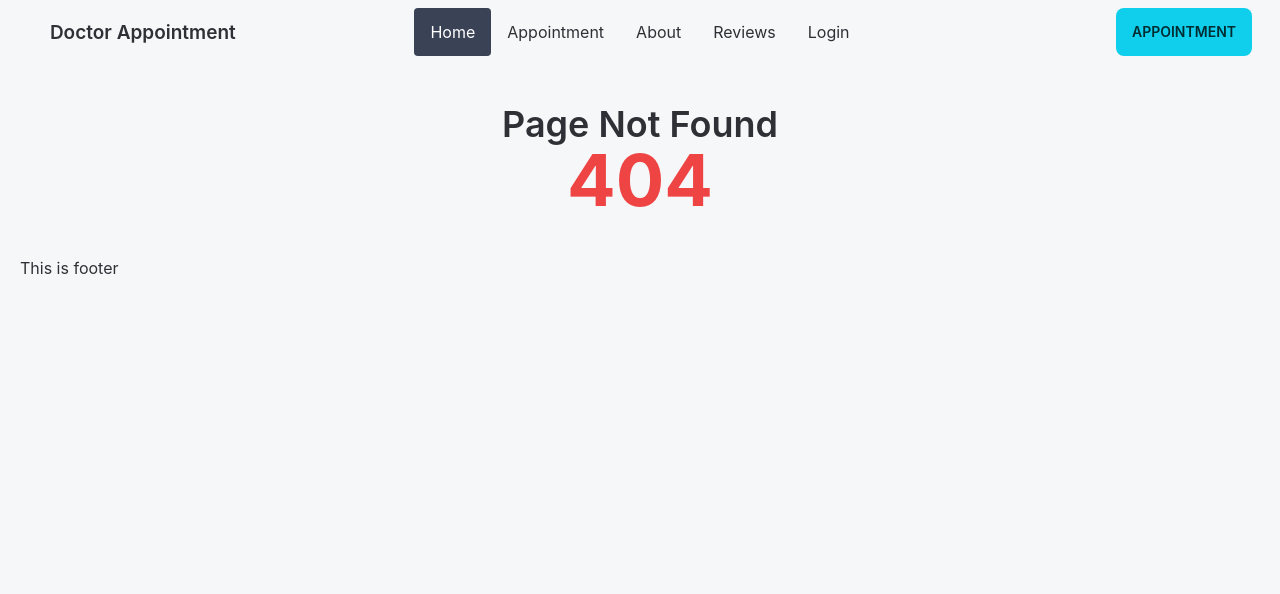
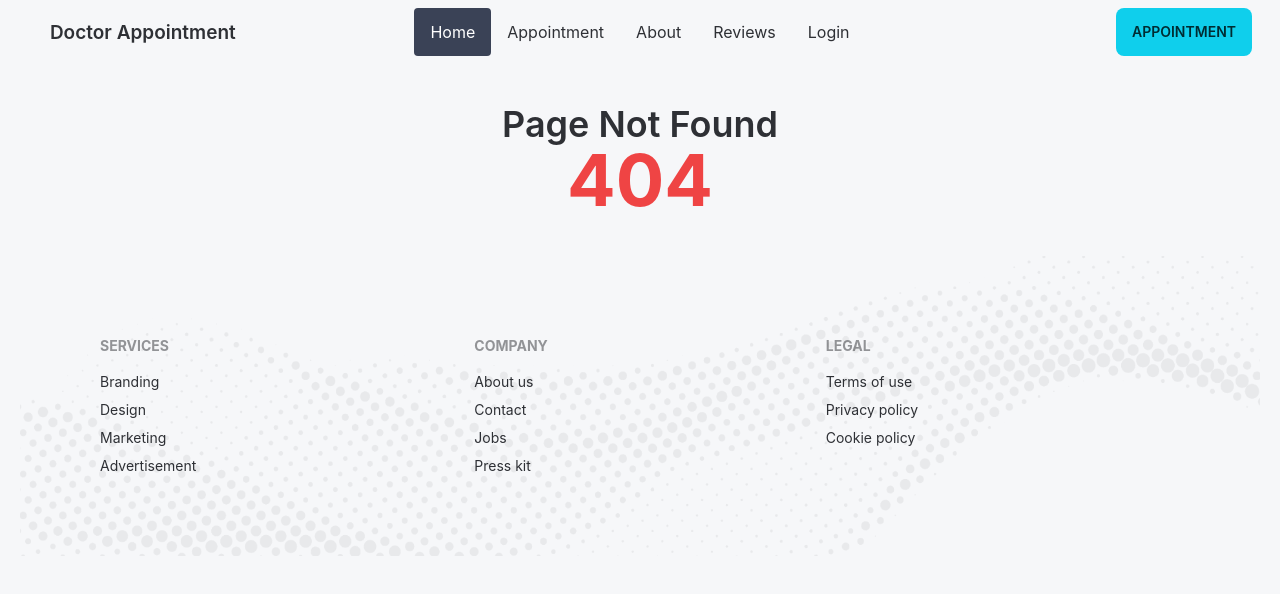
Before and after one commit to islammd39/doctor-appointment-wesite, a React (Create React App) app: page /appointment in a window 1280 px wide. Before the commit this address had no page. Shown: the top 594 px of the page. Built offline with nearby package versions, Linux system fonts and the light colour scheme.

Commit message:
upload footer componenet

```diff
--- /dev/null
+++ b/src/Pages/Home/ContactUs/ContactUs.js
@@ -0,0 +1,26 @@
+import React from 'react';
+import contact from "../../../assets/images/appointment.png"
+
+const ContactUs = () => {
+    return (
+        <section style={{
+            background:`url(${contact})`,
+            backgroundSize:"cover"
+            }} className="py-10 lg:my-20 m-2 rounded">
+            <div className='text-center'>
+            <h4 className='text-xl text-secondary font-semibold'>Contact Us</h4>
+            <h2 className='text-white text-2xl mb-5'>Stay connected with us</h2>
+            <form className=' grid grid-cols-1'>
+            <input type="email" placeholder="Your email" className="input w-80 lg:w-5/12 mx-auto mt-5" />
+            <input type="text" placeholder="Subject" className="input w-80 lg:w-5/12 mx-auto my-5"/>
+            <textarea className="textarea w-80 lg:w-5/12 mx-auto h-28 mb-5" placeholder="Bio"></textarea>
+            <div>
+            <button className='btn btn-primary text-white mt-5' type="submit">Submit</button>
+            </div>
+            </form>
+            </div>
+        </section>
+    );
+};
+
+export default ContactUs;
--- a/src/Pages/Home/Home/Home.js
+++ b/src/Pages/Home/Home/Home.js
@@ -1,8 +1,10 @@
 import React from 'react';
 import Banner from '../Banner/Banner';
+import ContactUs from '../ContactUs/ContactUs';
 import InfoCard from '../InfoCard/InfoCard';
 import MakeAppointment from '../MakeAppointment/MakeAppointment';
 import ServiceData from '../Service/ServiceData';
+import Testimonial from '../Testimonial/Testimonial';
 import Treatment from '../Treatment/Treatment';
 
 
@@ -15,6 +17,8 @@ const Home = () => {
          <ServiceData></ServiceData>
          <Treatment></Treatment>
          <MakeAppointment></MakeAppointment>
+         <Testimonial></Testimonial>
+         <ContactUs></ContactUs>
         </div>
     );
 };
--- a/src/Pages/Home/InfoCard/InfoCard.js
+++ b/src/Pages/Home/InfoCard/InfoCard.js
@@ -18,7 +18,7 @@ const InfoCard = () => {
             "name":"Visit Our location",
             "icon":location,
             "details":"1/2 united street, United State-7704",
-            "bgColor":"bg-accent"
+            "bgColor":"bg-secondary"
         },
         {
             "id":3,
--- a/src/Pages/Home/MakeAppointment/MakeAppointment.js
+++ b/src/Pages/Home/MakeAppointment/MakeAppointment.js
@@ -4,7 +4,7 @@ import appointment from "../../../assets/images/appointment.png"
 
 const MakeAppointment = () => {
   return (
-    <section style={{background:`url(${appointment}`}}>
+    <section style={{background:`url(${appointment})`}}>
       <div className="hero lg:my-10">
         <div className="hero-content flex-col lg:flex-row-reverse lg:mx-5 p-0">
           <img
--- /dev/null
+++ b/src/Pages/Home/Testimonial/Testimonial.js
@@ -0,0 +1,52 @@
+import React from 'react';
+import quote from "../../../assets/icons/quote.svg"
+import people1 from "../../../assets/images/people1.png"
+import people2 from "../../../assets/images/people2.png"
+import people3 from "../../../assets/images/people3.png"
+import TestimonialReview from './TestimonialReview';
+
+const Testimonial = () => {
+    const testimonialCards = [
+        {
+            id:1,
+            name:"David Jeo",
+            address:"California",
+            reviews:"It is a long established fact that by the readable content of a lot layout. The point of using Lorem a more-or-less normal distribu to using Content here, content",
+            img:people1
+        },
+        {
+            id:2,
+            name:"Jon Deo",
+            address:"Australia",
+            reviews:"It is a long established fact that by the readable content of a lot layout. The point of using Lorem a more-or-less normal distribu to using Content here, content",
+            img:people2
+        },
+        {
+            id:3,
+            name:"Wile Son",
+            address:"Canada",
+            reviews:"It is a long established fact that by the readable content of a lot layout. The point of using Lorem a more-or-less normal distribu to using Content here, content",
+            img:people3
+        },
+    ]
+    return (
+        <section>
+            <div className='flex justify-between m-10'>
+            <div>
+            <h4 className='text-xl font-bold text-secondary'>Testimonial</h4>
+            <h2 className='text-2xl text-accent'>What Our Patients Says</h2>
+            </div>
+            <figure>
+               <img className='w-16 lg:w-48' src={quote} alt=".." />
+            </figure>
+            </div>
+            <div className='grid grid-cols-1 lg:grid-cols-3 mx-10 gap-10'>
+                {
+                    testimonialCards.map(testimonial=><TestimonialReview key={testimonial.id} testimonial={testimonial}></TestimonialReview>)
+                }
+            </div>
+        </section>
+    );
+};
+
+export default Testimonial;
--- /dev/null
+++ b/src/Pages/Home/Testimonial/TestimonialReview.js
@@ -0,0 +1,23 @@
+import React from "react";
+
+const TestimonialReview = ({testimonial}) => {
+    const {name, address, reviews, img} = testimonial;
+  return (
+    <div>
+      <div className="card lg:w-96 shadow-xl p-5">
+        <div className="card-body text">
+          <p>{reviews}</p>
+          <div className="card-actions mt-5">
+             <img className="border-primary w-16 border-4 rounded-full" src={img} alt="..." />
+             <div className="flex-row mt-3 ml-4">
+             <p>{name}</p>
+             <p>{address}</p>
+             </div>
+          </div>
+        </div>
+      </div>
+    </div>
+  );
+};
+
+export default TestimonialReview;
--- a/src/Pages/Shared/Footer/Footer.js
+++ b/src/Pages/Shared/Footer/Footer.js
@@ -1,11 +1,37 @@
-import React from 'react';
+import React from "react";
+import { Link } from "react-router-dom";
+import footer from "../../../assets/images/footer.png"
 
 const Footer = () => {
-    return (
-        <div>
-            <h2>This is footer</h2>
-        </div>
-    );
+  return (
+    <footer style={{background:`url(${footer})`,
+    backgroundSize:"cover",
+    backgroundPosition:"center"
+
+    }}
+    className="footer p-10 lg:p-20">
+      <div>
+        <span className="footer-title">Services</span>
+        <Link to="/" className="link link-hover">Branding</Link>
+        <Link to="/" className="link link-hover">Design</Link>
+        <Link to="/" className="link link-hover">Marketing</Link>
+        <Link to="/" className="link link-hover">Advertisement</Link>
+      </div>
+      <div>
+        <span className="footer-title">Company</span>
+        <Link to= "/" className="link link-hover">About us</Link>
+        <Link to= "/" className="link link-hover">Contact</Link>
+        <Link to= "/" className="link link-hover">Jobs</Link>
+        <Link to= "/" className="link link-hover">Press kit</Link>
+      </div>
+      <div>
+        <span className="footer-title">Legal</span>
+        <Link to= "/" className="link link-hover">Terms of use</Link>
+        <Link to= "/" className="link link-hover">Privacy policy</Link>
+        <Link to= "/" className="link link-hover">Cookie policy</Link>
+      </div>
+    </footer>
+  );
 };
 
 export default Footer;
```
